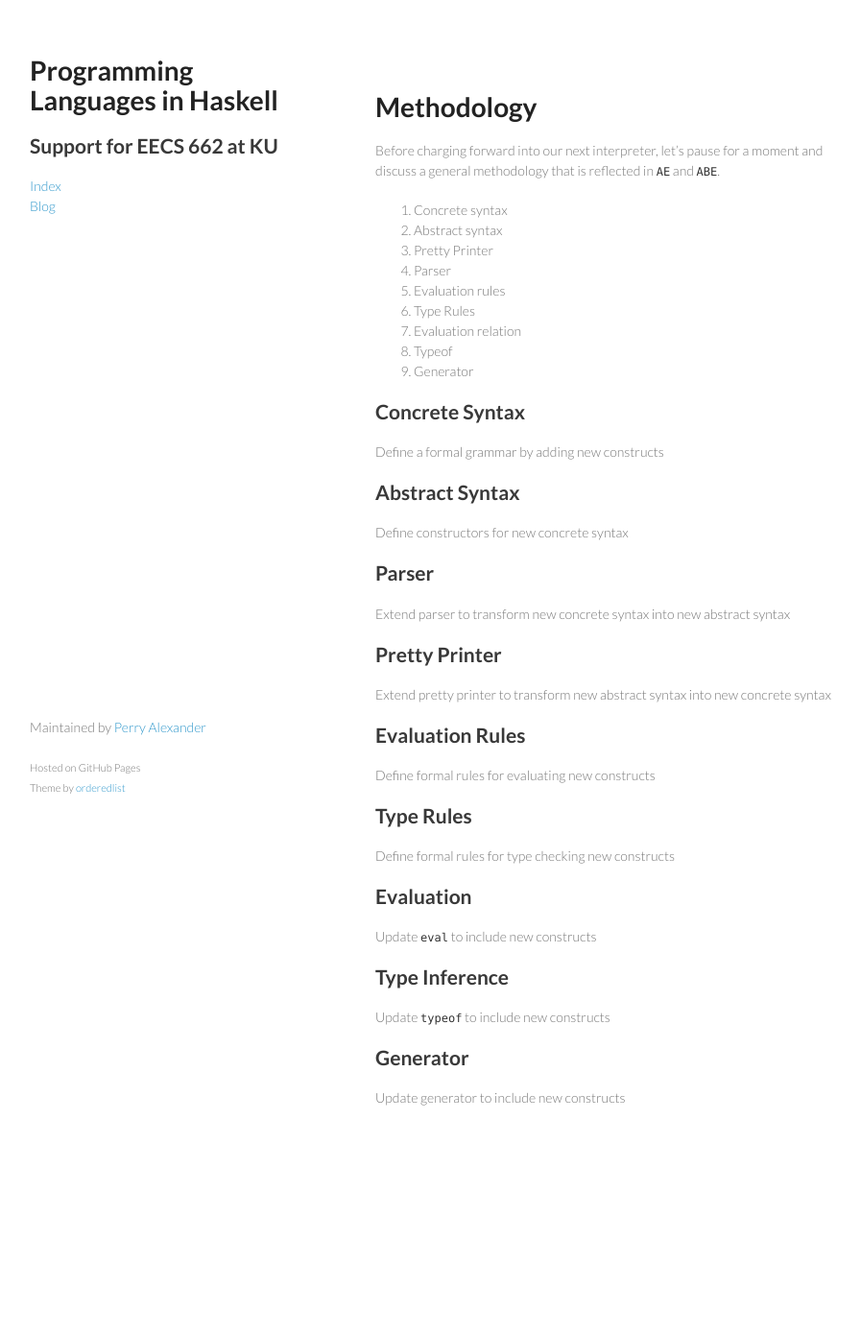
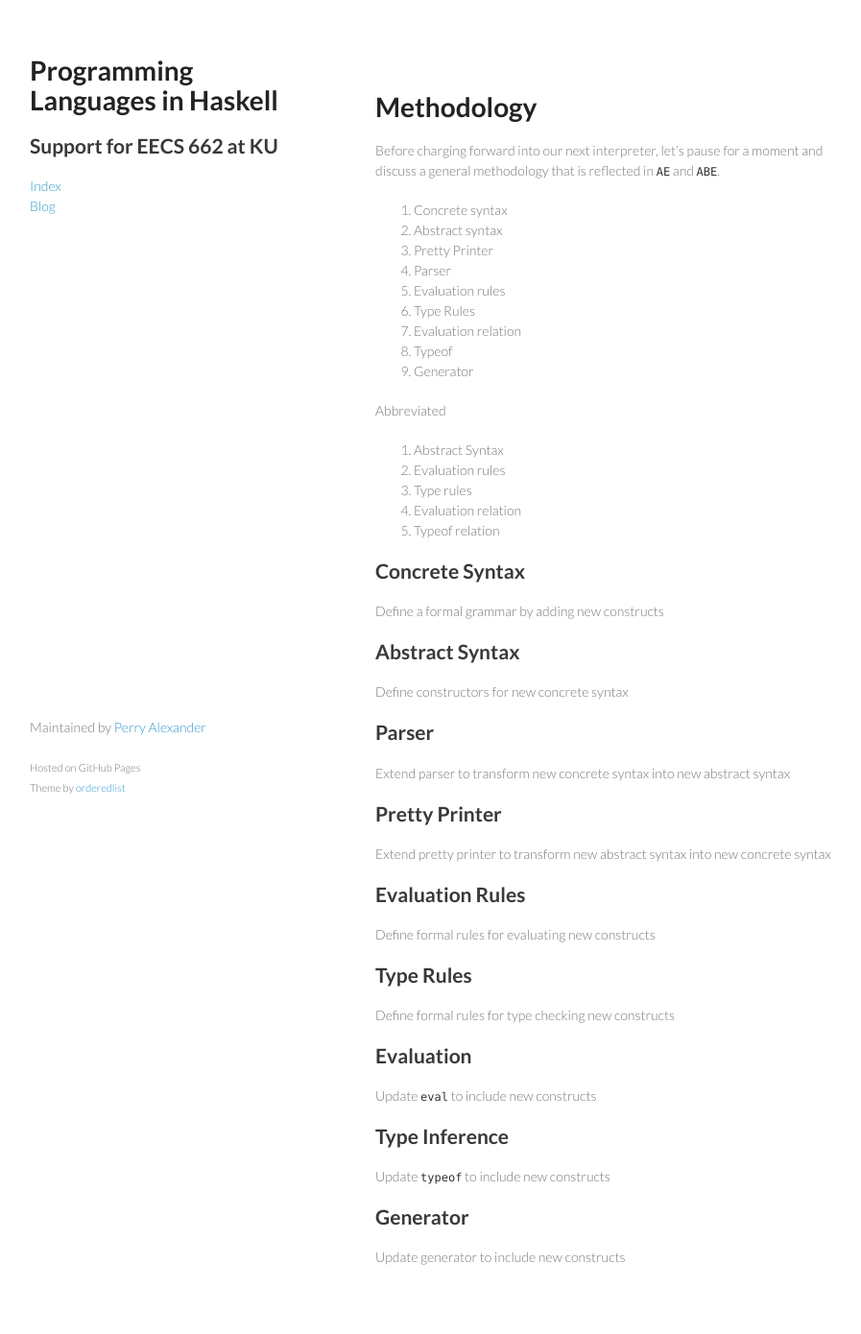
Before and after one commit to ku-sldg/plih, a Jekyll site: the page built from _posts/2016-06-13-Methodology.md, in a window 1280 px wide. Shown: the whole page at 96% size, without its empty margins (179-1076 px from the left). Built offline with Jekyll 4.4.1, drawn with Linux system fonts in a browser that asks for light colours; formulas are drawn with MathJax 3; before the commit the page ends 1224 px from its top, so only the background shows below that.

Commit message:
updates to methodology chapter

```diff
--- a/_posts/2016-06-13-Methodology.md
+++ b/_posts/2016-06-13-Methodology.md
@@ -41,6 +41,14 @@ Before charging forward into our next interpreter, let's pause for a moment and
 8. Typeof
 9. Generator
 
+Abbreviated
+
+1. Abstract Syntax
+2. Evaluation rules
+3. Type rules
+4. Evaluation relation
+5. Typeof relation
+
 ## Concrete Syntax
 
 Define a formal grammar by adding new constructs
```
